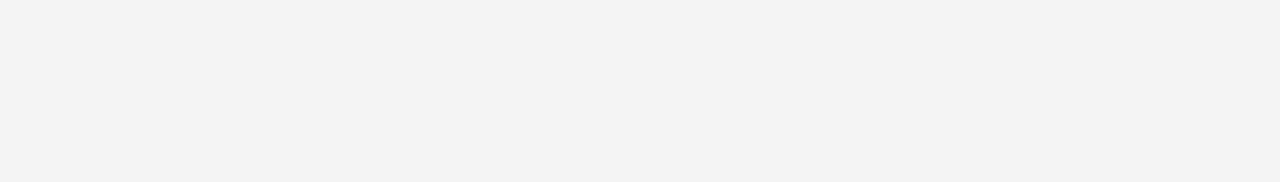
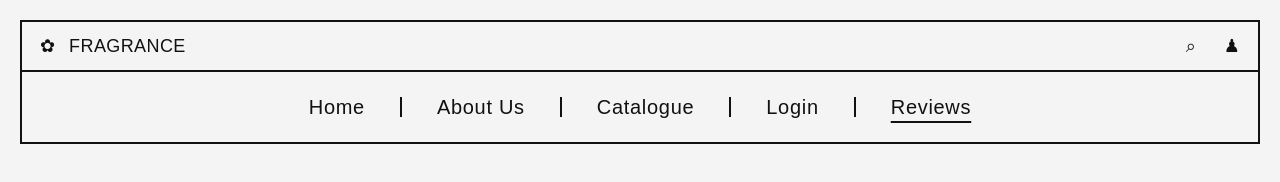
Before and after one commit to Dumba-coded/Web-fundementals, a plain HTML site: page Reviews.html in a window 1280 px wide. Drawn offline with Linux system fonts and the light colour scheme.

Commit message:
efvwevwetbet

```diff
--- a/Nav.css
+++ b/Nav.css
@@ -115,7 +115,7 @@
       text-underline-offset: 7px;
     }
 
-    .active {
+    .nav-links a.active {
     text-decoration: underline;
     text-underline-offset: 7px;
     }
--- a/Reviews.html
+++ b/Reviews.html
@@ -8,5 +8,28 @@
 </head>
 <body>
 
+    <nav class="navbar" aria-label="Main navigation">
+    <div class="navbar-top">
+      <a href="Index.html" class="brand">
+        <span class="brand-icon" aria-hidden="true">✿</span>
+        <span class="brand-name"> FRAGRANCE</span>
+      </a>
+
+      <div class="nav-actions">
+        <a href="catalouge.html" class="nav-icon search-icon" aria-label="Search catalogue">⌕</a>
+        <a href="login.html" class="nav-icon" aria-label="Account">♟</a>
+      </div>
+    </div>
+
+    <ul class="nav-links">
+      <li><a href="Index.html">Home</a></li>
+      <li><a href="About.html">About Us</a></li>
+      <li><a href="catalouge.html">Catalogue</a></li>
+      <li><a href="login.html">Login</a></li>
+      <li><a class="active"  href="Reviews.html">Reviews</a></li>
+    </ul>
+  </nav>
+
+
 </body>
 </html>
```
Also changed, not shown: About.html (+23 -0 lines), Home.html (deleted, +0 -13 lines), Index.html (added, +35 -0 lines), Inex.html (deleted, +0 -12 lines), Nav.html (+3 -3 lines), catalouge.html (+2 -2 lines).
